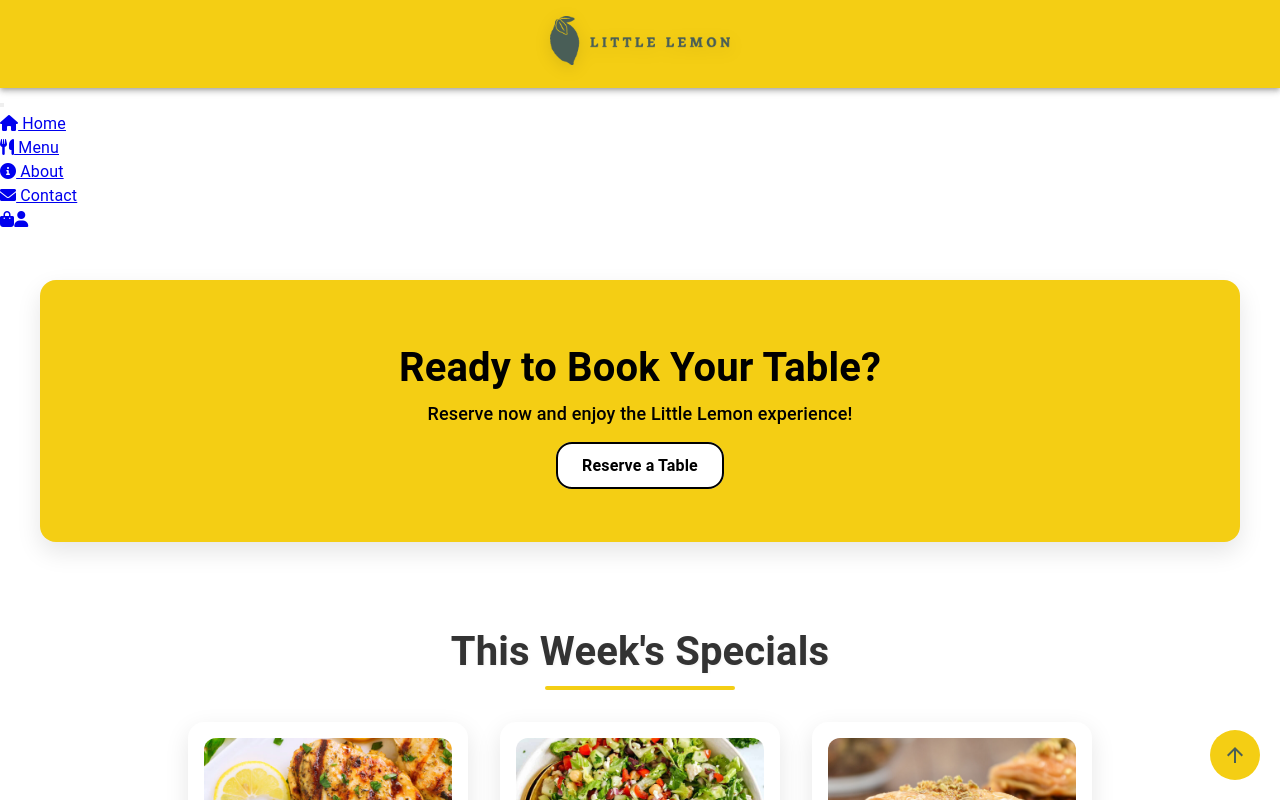
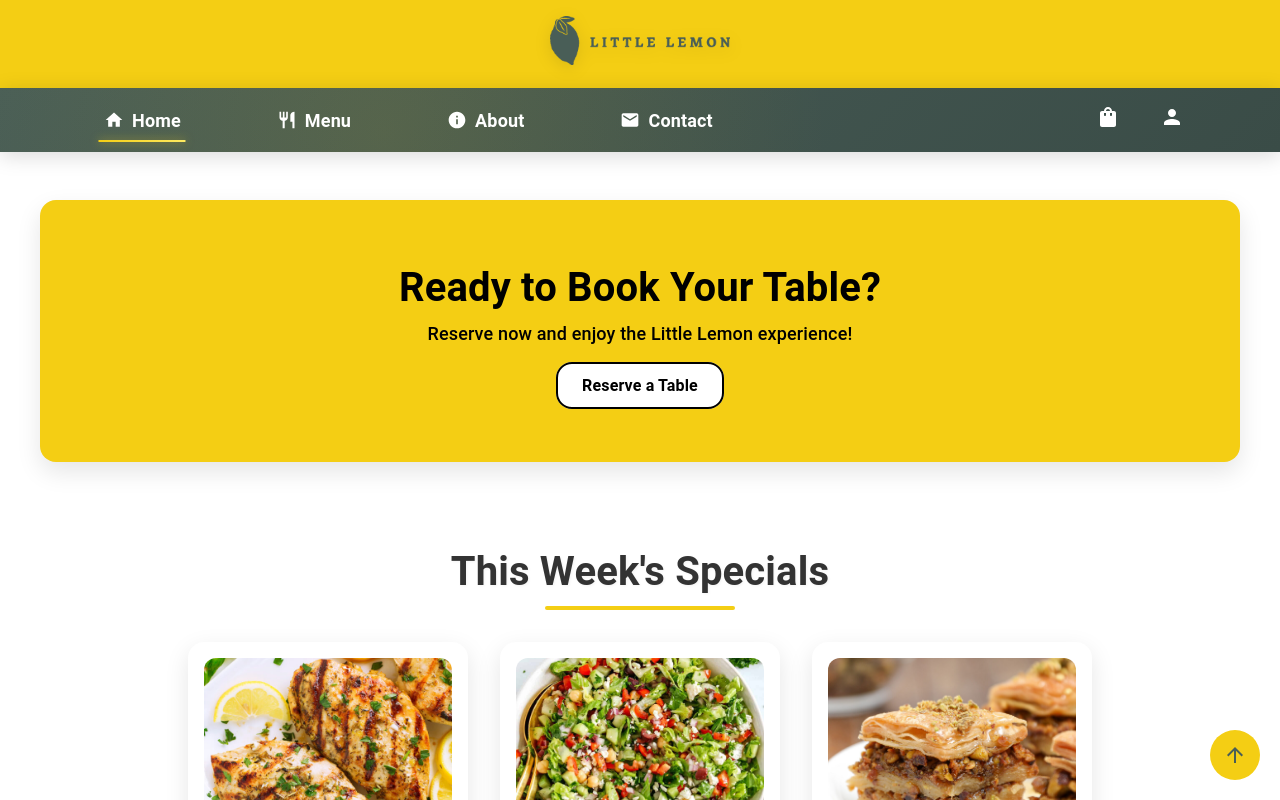
Before and after one commit to huzaifa-frontend/little-lemon-app, a React (Create React App) app: page / in a window 1280 px wide. Shown: the top 800 px of the page. Built offline with nearby package versions, Linux system fonts and the light colour scheme.

Commit message:
Update Nav.js

```diff
--- a/src/components/common/Nav.js
+++ b/src/components/common/Nav.js
@@ -1,60 +1,315 @@
 import React, { useState } from 'react';
-import { Link } from 'react-router-dom';
-import '../../App.css';
+import { Link, useLocation } from 'react-router-dom';
+import {
+  AppBar,
+  Toolbar,
+  Box,
+  IconButton,
+  Drawer,
+  List,
+  ListItem,
+  ListItemIcon,
+  ListItemText,
+  Container,
+  useTheme,
+  useMediaQuery,
+  Fade,
+  Zoom
+} from '@mui/material';
+import { styled } from '@mui/material/styles';
+import {
+  Home as HomeIcon,
+  Restaurant as RestaurantIcon,
+  Info as InfoIcon,
+  Email as EmailIcon,
+  ShoppingBag as ShoppingBagIcon,
+  Person as PersonIcon,
+  Menu as MenuIcon,
+  Close as CloseIcon
+} from '@mui/icons-material';
+
+const StyledAppBar = styled(AppBar)(({ theme }) => ({
+  background: 'linear-gradient(135deg, #495e57 0%, #3a4c47 100%)',
+  position: 'sticky',
+  top: 0,
+  zIndex: theme.zIndex.appBar,
+  '&::before': {
+    content: '""',
+    position: 'absolute',
+    top: 0,
+    left: 0,
+    right: 0,
+    bottom: 0,
+    background: 'radial-gradient(circle at 30% 70%, rgba(244, 206, 20, 0.1) 0%, transparent 50%)',
+    pointerEvents: 'none',
+  },
+  boxShadow: '0 4px 20px rgba(0, 0, 0, 0.15)',
+  backdropFilter: 'blur(10px)',
+}));
+
+const NavContainer = styled(Box)(({ theme }) => ({
+  display: 'flex',
+  alignItems: 'center',
+  gap: theme.spacing(8),
+  [theme.breakpoints.down('md')]: {
+    display: 'none',
+  },
+}));
+
+const NavLink = styled(Link)(({ theme, active }) => ({
+  color: 'white',
+  textDecoration: 'none',
+  fontWeight: 600,
+  fontSize: '18px',
+  display: 'flex',
+  alignItems: 'center',
+  gap: theme.spacing(1),
+  padding: theme.spacing(1, 2),
+  borderRadius: theme.spacing(1),
+  position: 'relative',
+  transition: 'all 0.3s cubic-bezier(0.4, 0, 0.2, 1)',
+  '&::before': {
+    content: '""',
+    position: 'absolute',
+    bottom: 0,
+    left: '50%',
+    width: active ? '80%' : '0%',
+    height: '2px',
+    background: 'linear-gradient(90deg, #f4ce14, #ffea61)',
+    boxShadow: '0 0 8px rgba(244, 206, 20, 0.6)',
+    transform: 'translateX(-50%)',
+    transition: 'width 0.3s ease',
+  },
+
+  '&:hover': {
+    color: '#f4ce14',
+    transform: 'translateY(-2px)',
+    '&::before': {
+      width: '80%',
+    },
+  },
+}));
+
+const IconContainer = styled(Box)(({ theme }) => ({
+  display: 'flex',
+  alignItems: 'center',
+  gap: theme.spacing(3),
+  marginLeft: 'auto',
+}));
+
+const IconLink = styled(Link)(({ theme }) => ({
+  color: 'white',
+  textDecoration: 'none',
+  padding: theme.spacing(1),
+  borderRadius: '50%',
+  transition: 'all 0.3s cubic-bezier(0.4, 0, 0.2, 1)',
+  position: 'relative',
+
+  '&:hover': {
+    color: '#f4ce14',
+    transform: 'scale(1.2) rotate(5deg)',
+    background: 'rgba(244, 206, 20, 0.1)',
+    boxShadow: '0 0 15px rgba(244, 206, 20, 0.3)',
+  },
+}));
+
+const AnimatedMenuIcon = styled(IconButton)(({ open }) => ({
+  color: 'white',
+  transition: 'all 0.3s ease',
+  transform: open ? 'rotate(180deg)' : 'rotate(0deg)',
+  '&:hover': {
+    background: 'rgba(244, 206, 20, 0.1)',
+    transform: open ? 'rotate(180deg) scale(1.1)' : 'rotate(0deg) scale(1.1)',
+  },
+}));
+
+const StyledDrawer = styled(Drawer)(({ theme }) => ({
+  '& .MuiDrawer-paper': {
+    width: 280,
+    background: 'linear-gradient(135deg, #495e57 0%, #3a4c47 100%)',
+    '&::before': {
+      content: '""',
+      position: 'absolute',
+      top: 0,
+      left: 0,
+      right: 0,
+      bottom: 0,
+      background: 'radial-gradient(circle at 30% 70%, rgba(244, 206, 20, 0.1) 0%, transparent 50%)',
+      pointerEvents: 'none',
+    },
+  },
+}));
+
+const DrawerHeader = styled(Box)(({ theme }) => ({
+  display: 'flex',
+  alignItems: 'center',
+  justifyContent: 'flex-end',
+  padding: theme.spacing(2),
+  borderBottom: '1px solid rgba(244, 206, 20, 0.2)',
+}));
+
+const StyledListItem = styled(ListItem)(({ theme, active }) => ({
+  margin: theme.spacing(0.5, 1),
+  borderRadius: theme.spacing(1),
+  background: active ? 'rgba(244, 206, 20, 0.1)' : 'transparent',
+  border: active ? '1px solid rgba(244, 206, 20, 0.3)' : '1px solid transparent',
+  transition: 'all 0.3s ease',
+
+  '&:hover': {
+    background: 'rgba(244, 206, 20, 0.15)',
+    transform: 'translateX(8px)',
+  },
+
+  '& .MuiListItemIcon-root': {
+    color: active ? '#f4ce14' : 'white',
+    minWidth: '40px',
+    transition: 'color 0.3s ease',
+  },
+
+  '& .MuiListItemText-primary': {
+    color: active ? '#f4ce14' : 'white',
+    fontWeight: active ? 600 : 500,
+    transition: 'color 0.3s ease',
+  },
+}));
+
+const navItems = [
+  { path: '/', label: 'Home', icon: HomeIcon },
+  { path: '/menu', label: 'Menu', icon: RestaurantIcon },
+  { path: '/about', label: 'About', icon: InfoIcon },
+  { path: '/contact', label: 'Contact', icon: EmailIcon },
+];
+
+const iconItems = [
+  { path: '/cart', icon: ShoppingBagIcon, label: 'Cart' },
+  { path: '/profile', icon: PersonIcon, label: 'Profile' },
+];
 
 function Nav() {
-  const [menuOpen, setMenuOpen] = useState(false);
+  const [drawerOpen, setDrawerOpen] = useState(false);
+  const location = useLocation();
+  const theme = useTheme();
+  const isMobile = useMediaQuery(theme.breakpoints.down('md'));
+
+  const handleDrawerToggle = () => {
+    setDrawerOpen(!drawerOpen);
+  };
 
   const handleLinkClick = () => {
-    setTimeout(() => setMenuOpen(false), 450);
+    if (isMobile) {
+      setTimeout(() => setDrawerOpen(false), 300);
+    }
   };
 
+  const isActive = (path) => location.pathname === path;
+
   return (
-    <nav>
-      <button
-        className={`menu-toggle ${menuOpen ? 'active' : ''}`}
-        onClick={() => setMenuOpen((prev) => !prev)}
-        aria-label="Toggle menu"
-      >
-        <div></div>
-        <div></div>
-        <div></div>
-      </button>
+    <StyledAppBar position="sticky">
+      <Container maxWidth="lg">
+        <Toolbar sx={{ justifyContent: 'space-between', position: 'relative', zIndex: 1 }}>
+          {/* Mobile Menu Button */}
+          {isMobile && (
+            <AnimatedMenuIcon
+              open={drawerOpen}
+              onClick={handleDrawerToggle}
+              aria-label="Toggle menu"
+            >
+              {drawerOpen ? <CloseIcon /> : <MenuIcon />}
+            </AnimatedMenuIcon>
+          )}
 
-      <div className={`nav-container ${menuOpen ? 'active' : ''}`}>
-        <ul className="nav-links">
-          <li>
-            <Link to="/" onClick={handleLinkClick}>
-              <i className="fas fa-home"></i> Home
-            </Link>
-          </li>
-          <li>
-            <Link to="/menu" onClick={handleLinkClick}>
-              <i className="fas fa-utensils"></i> Menu
-            </Link>
-          </li>
-          <li>
-            <Link to="/about" onClick={handleLinkClick}>
-              <i className="fas fa-info-circle"></i> About
-            </Link>
-          </li>
-          <li>
-            <Link to="/contact" onClick={handleLinkClick}>
-              <i className="fas fa-envelope"></i> Contact
-            </Link>
-          </li>
-        </ul>
-      </div>
+          {/* Desktop Navigation */}
+          <NavContainer>
+            {navItems.map((item, index) => {
+              const IconComponent = item.icon;
+              return (
+                <Zoom in={true} style={{ transitionDelay: `${index * 100}ms` }} key={item.path}>
+                  <NavLink
+                    to={item.path}
+                    active={isActive(item.path)}
+                    onClick={handleLinkClick}
+                  >
+                    <IconComponent sx={{ fontSize: 20 }} />
+                    {item.label}
+                  </NavLink>
+                </Zoom>
+              );
+            })}
+          </NavContainer>
 
-      <div className="nav-icons">
-        <Link to="/cart" className="cart-icon" onClick={handleLinkClick}>
-          <i className="fas fa-shopping-bag"></i>
-        </Link>
-        <Link to="/profile" className="profile-icon" onClick={handleLinkClick}>
-          <i className="fas fa-user"></i>
-        </Link>
-      </div>
-    </nav>
+          {/* Right Side Icons */}
+          <IconContainer>
+            {iconItems.map((item, index) => {
+              const IconComponent = item.icon;
+              return (
+                <Zoom in={true} style={{ transitionDelay: `${(index + 4) * 100}ms` }} key={item.path}>
+                  <IconLink to={item.path} onClick={handleLinkClick}>
+                    <IconComponent sx={{ fontSize: 24 }} />
+                  </IconLink>
+                </Zoom>
+              );
+            })}
+          </IconContainer>
+
+          {/* Mobile Drawer */}
+          <StyledDrawer
+            anchor="left"
+            open={drawerOpen}
+            onClose={handleDrawerToggle}
+            ModalProps={{
+              keepMounted: true, // Better mobile performance
+            }}
+          >
+            <DrawerHeader>
+              <IconButton onClick={handleDrawerToggle} sx={{ color: 'white' }}>
+                <CloseIcon />
+              </IconButton>
+            </DrawerHeader>
+
+            <List sx={{ position: 'relative', zIndex: 1 }}>
+              {navItems.map((item, index) => {
+                const IconComponent = item.icon;
+                return (
+                  <Fade in={drawerOpen} style={{ transitionDelay: `${index * 100}ms` }} key={item.path}>
+                    <StyledListItem
+                      component={Link}
+                      to={item.path}
+                      onClick={handleLinkClick}
+                      active={isActive(item.path)}
+                    >
+                      <ListItemIcon>
+                        <IconComponent />
+                      </ListItemIcon>
+                      <ListItemText primary={item.label} />
+                    </StyledListItem>
+                  </Fade>
+                );
+              })}
+
+              {/* Mobile Icons in Drawer */}
+              {iconItems.map((item, index) => {
+                const IconComponent = item.icon;
+                return (
+                  <Fade in={drawerOpen} style={{ transitionDelay: `${(index + 4) * 100}ms` }} key={item.path}>
+                    <StyledListItem
+                      component={Link}
+                      to={item.path}
+                      onClick={handleLinkClick}
+                      active={isActive(item.path)}
+                    >
+                      <ListItemIcon>
+                        <IconComponent />
+                      </ListItemIcon>
+                      <ListItemText primary={item.label} />
+                    </StyledListItem>
+                  </Fade>
+                );
+              })}
+            </List>
+          </StyledDrawer>
+        </Toolbar>
+      </Container>
+    </StyledAppBar>
   );
 }
 
```
